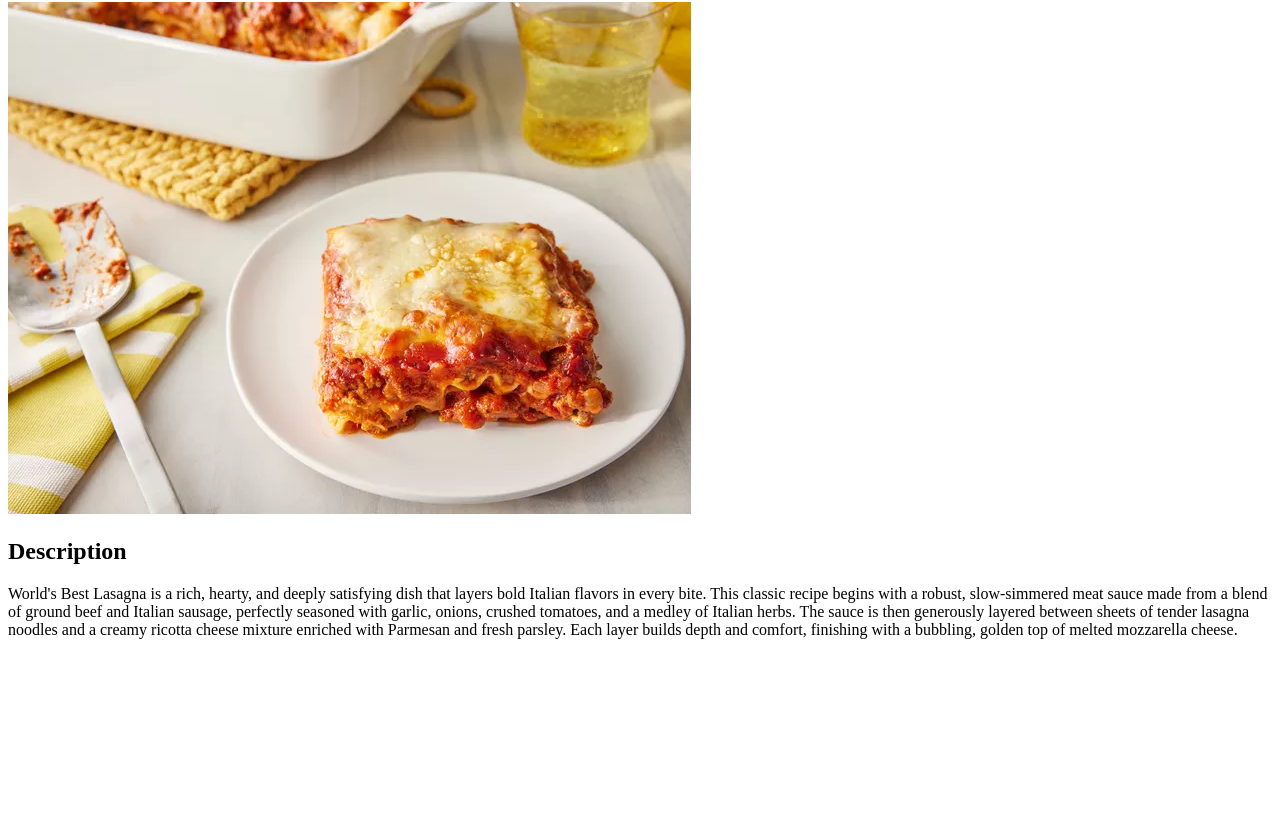
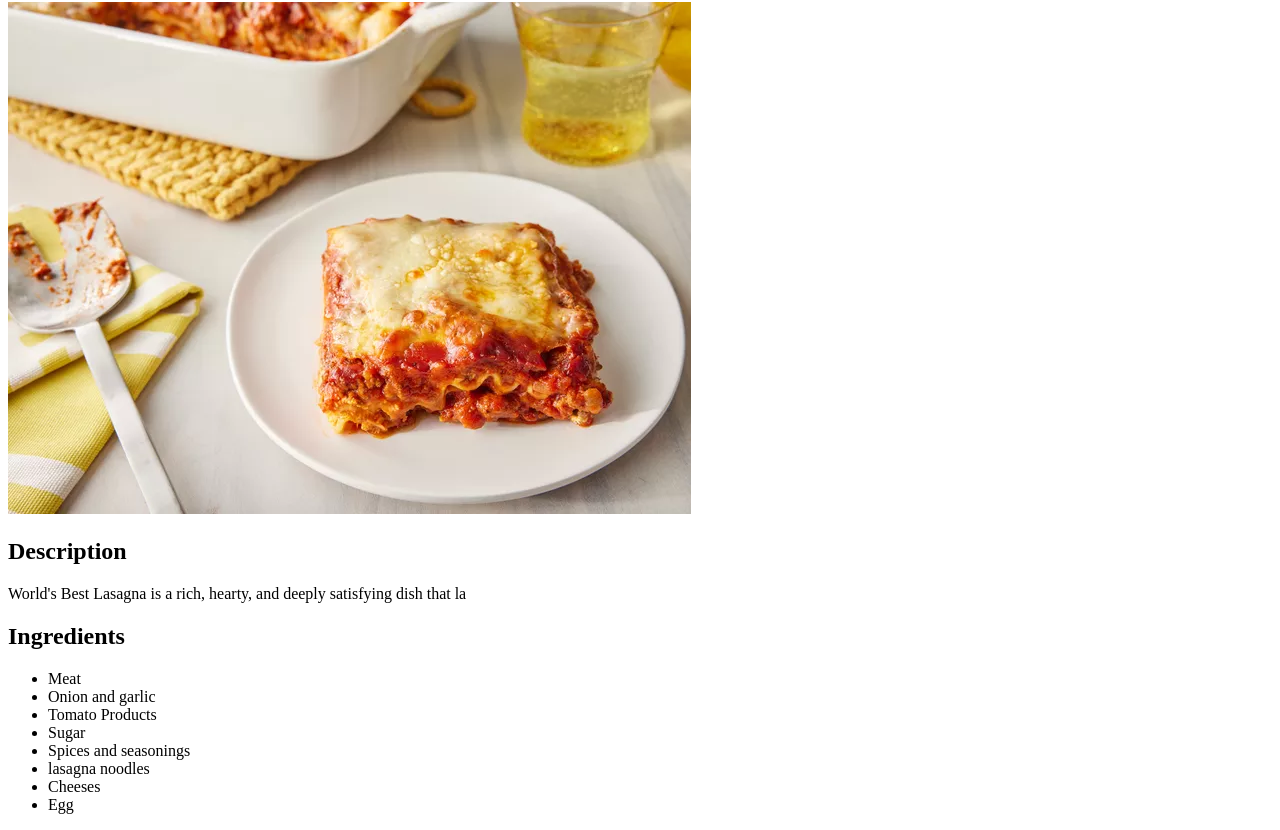
Before and after one commit to Dan-Kot/odin-recipes, a plain HTML site: page recipes/lasagna.html in a window 1280 px wide. Shown: the part 104-934 px from the top of the page. Before the commit the page ends 800 px from the top, so only its background shows below. Drawn offline with Linux system fonts and the light colour scheme.

Commit message:
Added ingredients heading and list items

```diff
--- a/recipes/lasagna.html
+++ b/recipes/lasagna.html
@@ -9,6 +9,17 @@
         <h1>World's Best Lasagna</h1>
         <img src="lasagna.webp" alt="lasagna">
         <h2>Description</h2>
-        <p>World's Best Lasagna is a rich, hearty, and deeply satisfying dish that layers bold Italian flavors in every bite. This classic recipe begins with a robust, slow-simmered meat sauce made from a blend of ground beef and Italian sausage, perfectly seasoned with garlic, onions, crushed tomatoes, and a medley of Italian herbs. The sauce is then generously layered between sheets of tender lasagna noodles and a creamy ricotta cheese mixture enriched with Parmesan and fresh parsley. Each layer builds depth and comfort, finishing with a bubbling, golden top of melted mozzarella cheese.</p>
+        <p>World's Best Lasagna is a rich, hearty, and deeply satisfying dish that la
+        <h2>Ingredients</h2>
+        <ul>
+            <li>Meat</li>
+            <li>Onion and garlic</li>
+            <li>Tomato Products</li>
+            <li>Sugar</li>
+            <li>Spices and seasonings</li>
+            <li>lasagna noodles</li>
+            <li>Cheeses</li>
+            <li>Egg</li>
+        </ul>
     </body>
 </html>
```
